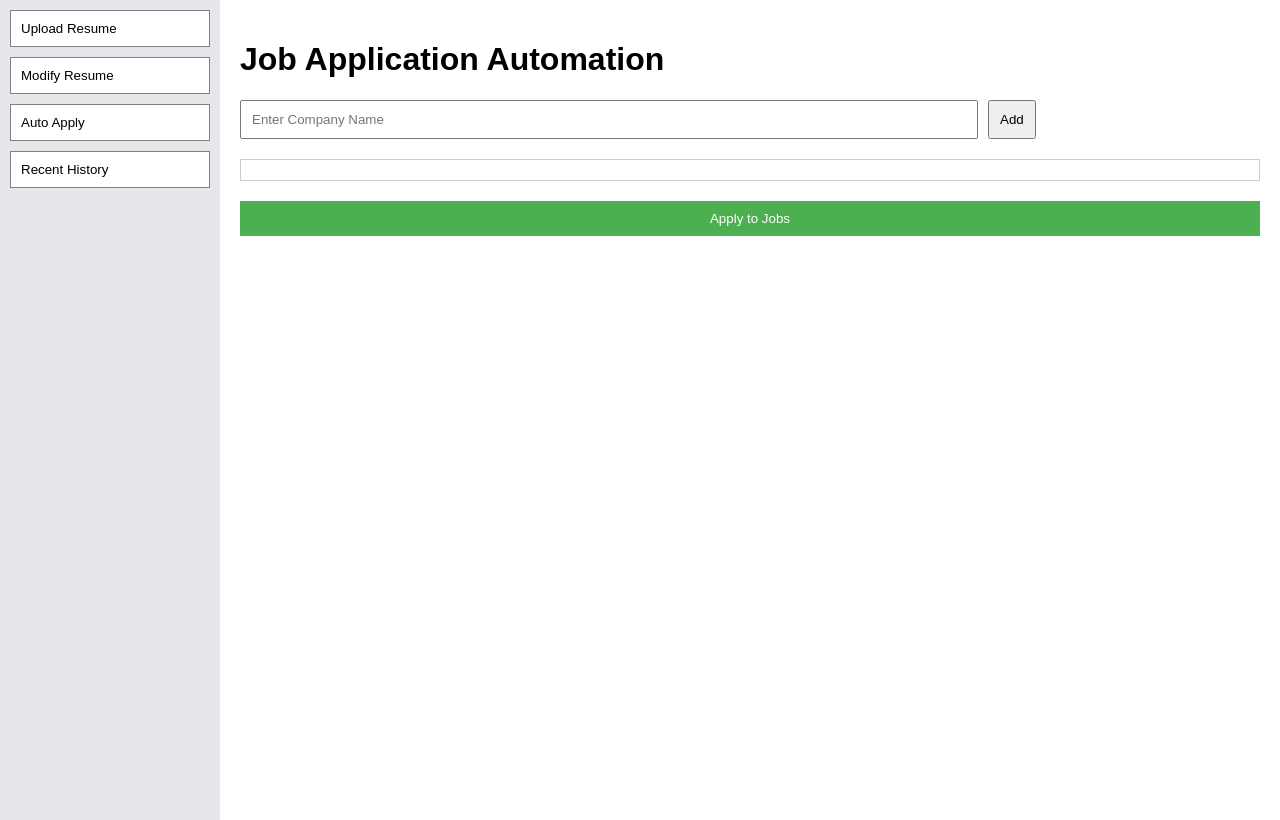
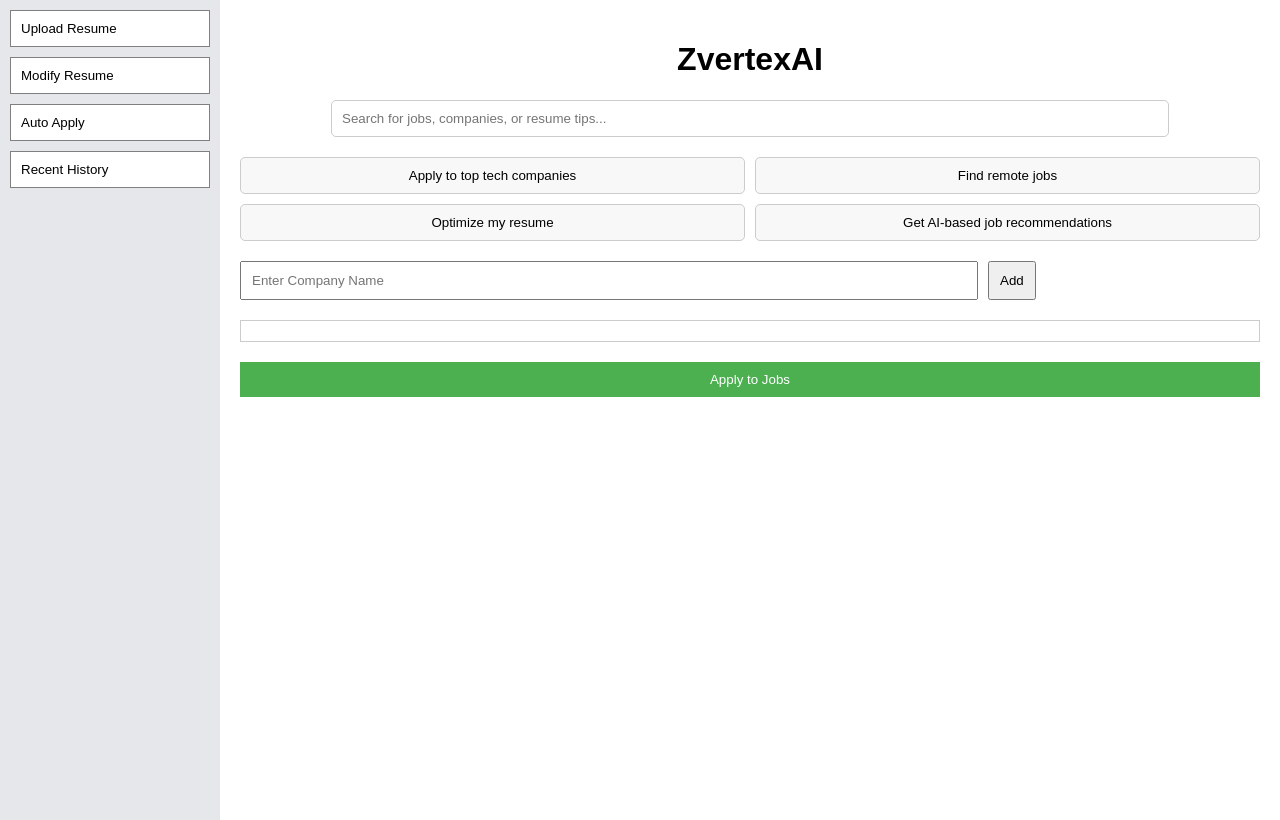
Before and after one commit to Mskumar224/JobAutomation, a React (Create React App) app: page / in a window 1280 px wide. Built offline with nearby package versions, Linux system fonts and the light colour scheme.

Commit message:
Added UI changes added search box

```diff
--- a/src/App.js
+++ b/src/App.js
@@ -25,6 +25,15 @@
   const [companies, setCompanies] = useState([]);
   const [companyName, setCompanyName] = useState("");
   const [message, setMessage] = useState("");
+  const [searchQuery, setSearchQuery] = useState("");
+
+  // Prompt Suggestions
+  const prompts = [
+    "Apply to top tech companies",
+    "Find remote jobs",
+    "Optimize my resume",
+    "Get AI-based job recommendations",
+  ];
 
   const handleAddCompany = () => {
     if (companyName.trim() !== "") {
@@ -50,9 +59,44 @@
     <div style={{ display: "flex" }}>
       <Sidebar />
       <div style={{ flex: 1, padding: "20px", fontFamily: "Arial, sans-serif" }}>
-        <h1>Job Application Automation</h1>
+        <h1 style={{ textAlign: "center" }}>ZvertexAI</h1>
 
-        {/* Search and Input */}
+        {/* Search Box */}
+        <div style={{ marginBottom: "20px", textAlign: "center" }}>
+          <input
+            type="text"
+            value={searchQuery}
+            onChange={(e) => setSearchQuery(e.target.value)}
+            placeholder="Search for jobs, companies, or resume tips..."
+            style={{
+              padding: "10px",
+              width: "80%",
+              border: "1px solid #ccc",
+              borderRadius: "5px",
+            }}
+          />
+        </div>
+
+        {/* Prompt Suggestions */}
+        <div style={{ display: "grid", gridTemplateColumns: "repeat(2, 1fr)", gap: "10px", marginBottom: "20px" }}>
+          {prompts.map((prompt, index) => (
+            <button
+              key={index}
+              style={{
+                padding: "10px",
+                border: "1px solid #ccc",
+                borderRadius: "5px",
+                backgroundColor: "#f8f8f8",
+                cursor: "pointer",
+              }}
+              onClick={() => setSearchQuery(prompt)}
+            >
+              {prompt}
+            </button>
+          ))}
+        </div>
+
+        {/* Company Input */}
         <div style={{ marginBottom: "20px" }}>
           <input
             type="text"
```
